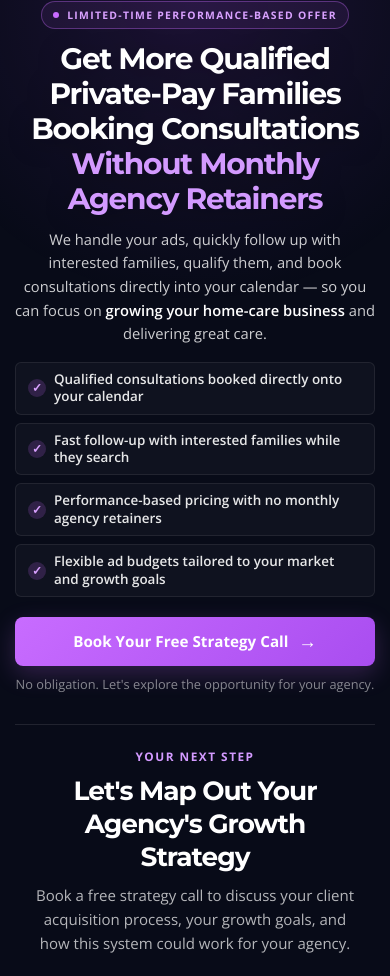
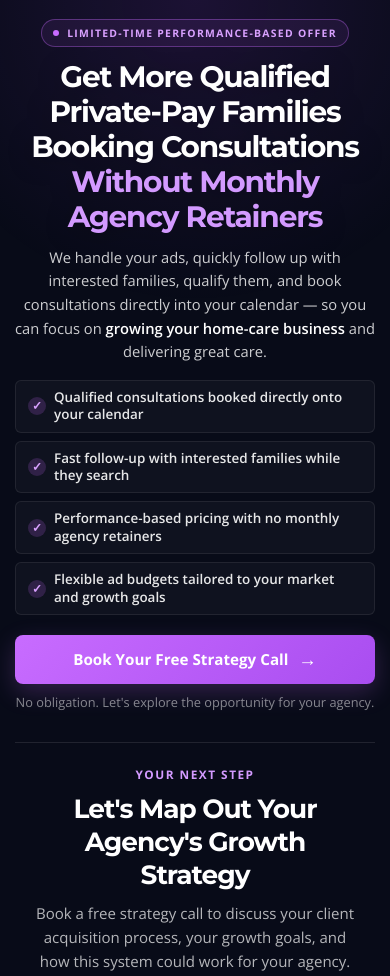
Before and after one commit to AyWhatUp/wiobdigital.com, a plain HTML site: page booking/index.html in a window 390 px wide. Shown: the top 976 px of the page. Drawn offline with nearby package versions, Linux system fonts and the light colour scheme; a script that the page names is missing.

Commit message:
Fixing Top Margin Booking Page

```diff
--- a/booking/index.html
+++ b/booking/index.html
@@ -14,7 +14,7 @@
     <style>
         .landing-main .hero {
     min-height: auto !important;
-    padding: 0 !important;
+    padding: 35px 0 0 !important;
     align-items: initial;
     justify-content: initial;
 }
@@ -308,6 +308,9 @@
         }
 
         @media (max-width: 700px) {
+            .landing-main .hero {
+    padding-top: 18px !important;
+}
     body {
         padding-top: 0 !important;
         margin-top: 0 !important;
```
